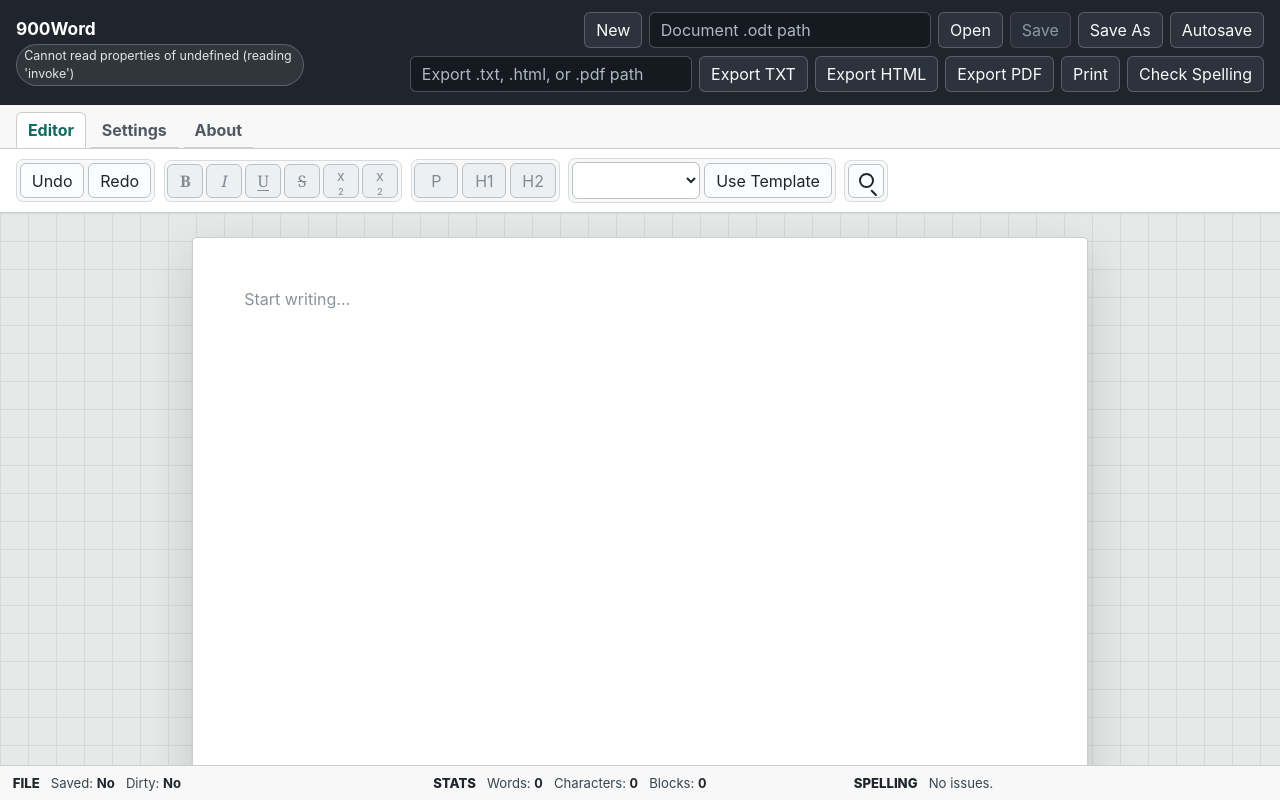
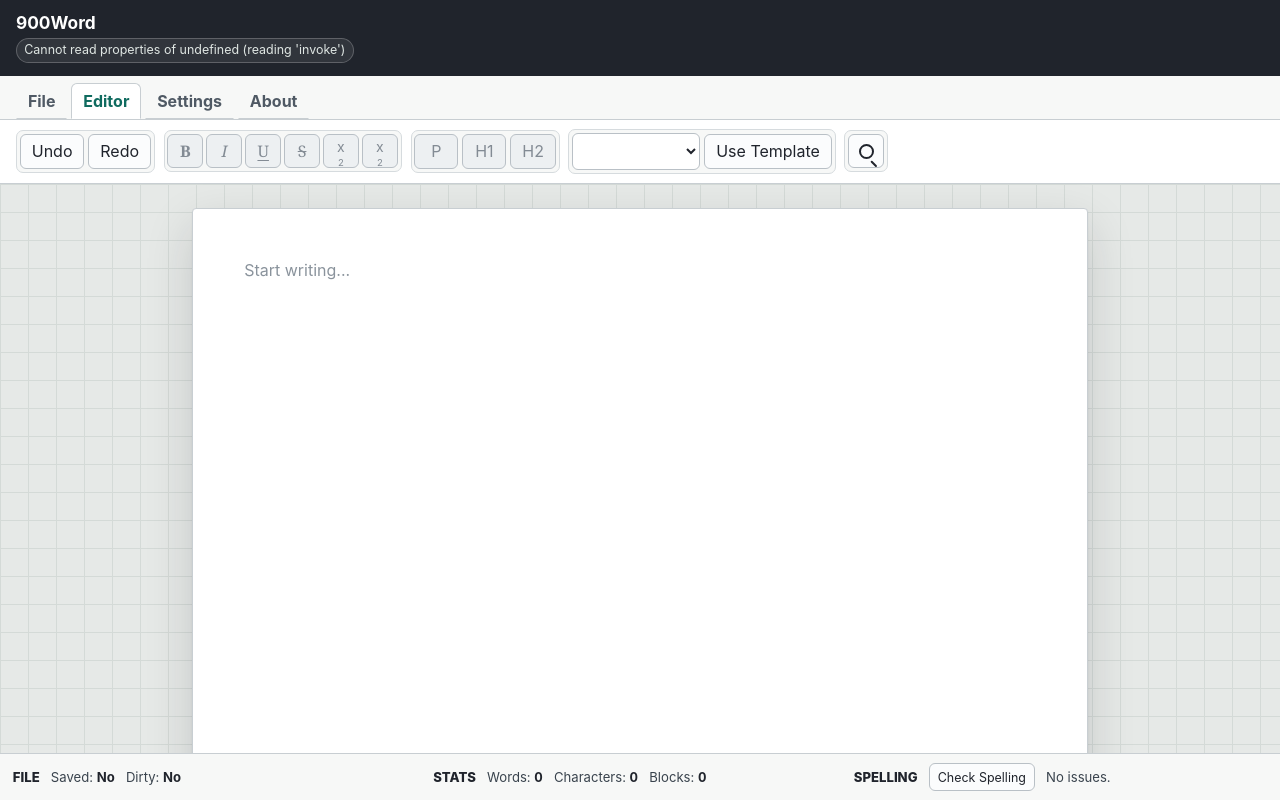
Before and after one commit to 900Labs/900Word, a Svelte app in the folder apps/desktop/: page / in a window 1280 px wide. Built offline with nearby package versions, Linux system fonts and the light colour scheme.

Commit message:
feat: move document actions into file menu

```diff
--- a/apps/desktop/src/App.svelte
+++ b/apps/desktop/src/App.svelte
@@ -117,6 +117,8 @@
   let findRanges = $state<EditorFindMatch[]>([]);
   let activeFindIndex = $state(-1);
   let findPanelOpen = $state(false);
+  let fileMenuOpen = $state(false);
+  let exportMenuOpen = $state(false);
   let dictionaries = $state<DictionaryInfo[]>([]);
   let settings = $state<Settings>({
     telemetry_enabled: false,
@@ -138,6 +140,7 @@
   let editorHost: HTMLDivElement;
   let printFrame: HTMLIFrameElement;
   let findInput = $state<HTMLInputElement | undefined>();
+  let fileMenuRoot = $state<HTMLDivElement | undefined>();
   let view: ReturnType<typeof createEditor> | undefined;
 
   async function newDocument() {
@@ -469,6 +472,35 @@
     }
   }
 
+  function closeFileMenu() {
+    fileMenuOpen = false;
+    exportMenuOpen = false;
+  }
+
+  function toggleFileMenu() {
+    fileMenuOpen = !fileMenuOpen;
+    if (!fileMenuOpen) {
+      exportMenuOpen = false;
+    }
+  }
+
+  function runFileMenuAction(action: () => void | Promise<void>) {
+    closeFileMenu();
+    Promise.resolve(action()).catch(setStatusFromError);
+  }
+
+  function selectView(viewId: ViewId) {
+    activeView = viewId;
+    closeFileMenu();
+  }
+
+  function handleWindowClick(event: MouseEvent) {
+    if (!fileMenuOpen || !(event.target instanceof Node) || fileMenuRoot?.contains(event.target)) {
+      return;
+    }
+    closeFileMenu();
+  }
+
   function replaceCurrentMatch() {
     if (!editorEditable) {
       status = tr('editorReadOnly');
@@ -526,6 +558,12 @@
   }
 
   function handleGlobalKeydown(event: KeyboardEvent) {
+    if (event.key === 'Escape' && fileMenuOpen) {
+      event.preventDefault();
+      closeFileMenu();
+      return;
+    }
+
     const mod = event.metaKey || event.ctrlKey;
     if (!mod) {
       return;
@@ -583,7 +621,7 @@
     }
 
     event.preventDefault();
-    activeView = viewOrder[next];
+    selectView(viewOrder[next]);
     queueMicrotask(() => document.getElementById(`${activeView}-tab`)?.focus());
   }
 
@@ -608,12 +646,14 @@
 
   onMount(() => {
     window.addEventListener('keydown', handleGlobalKeydown);
+    window.addEventListener('click', handleWindowClick);
     Promise.all([newDocument(), loadShellState()]).catch((error: unknown) => {
       status = error instanceof Error ? error.message : String(error);
     });
 
     return () => {
       window.removeEventListener('keydown', handleGlobalKeydown);
+      window.removeEventListener('click', handleWindowClick);
       view?.destroy();
     };
   });
@@ -629,33 +669,94 @@
       <h1>{title}</h1>
       <p>{status}</p>
     </div>
-    <nav aria-label={tr('documentActions')}>
-      <button type="button" onclick={newDocument}>{tr('new')}</button>
+  </header>
+
+  <nav class="menu-strip" aria-label={tr('mainMenu')}>
+    <div bind:this={fileMenuRoot} class="file-menu">
+      <button
+        aria-expanded={fileMenuOpen}
+        aria-haspopup="menu"
+        class="menu-button"
+        type="button"
+        onclick={toggleFileMenu}
+      >
+        {tr('file')}
+      </button>
+      {#if fileMenuOpen}
+        <div class="file-menu-popover" role="menu" aria-label={tr('file')}>
+          <button role="menuitem" type="button" onclick={() => runFileMenuAction(newDocument)}>{tr('new')}</button>
+
+          <div class="menu-field" role="none">
+            <label for="file-menu-odt-path">{tr('odtPath')}</label>
             <input
+              id="file-menu-odt-path"
               aria-label={tr('odtPath')}
               bind:value={filePathInput}
-        class="path-input"
               placeholder={tr('odtPathPlaceholder')}
               type="text"
             />
-      <button type="button" onclick={openDocumentFromPath}>{tr('open')}</button>
-      <button disabled={!fileState.has_current_path} type="button" onclick={saveCurrentDocument}>{tr('save')}</button>
-      <button type="button" onclick={saveDocumentAsPath}>{tr('saveAs')}</button>
-      <button type="button" onclick={autosaveDocument}>{tr('autosave')}</button>
+            <button role="menuitem" type="button" onclick={() => runFileMenuAction(openDocumentFromPath)}>
+              {tr('open')}
+            </button>
+          </div>
+
+          <div class="menu-separator" role="separator"></div>
+
+          <button
+            disabled={!fileState.has_current_path}
+            role="menuitem"
+            type="button"
+            onclick={() => runFileMenuAction(saveCurrentDocument)}
+          >
+            {tr('save')}
+          </button>
+          <button role="menuitem" type="button" onclick={() => runFileMenuAction(saveDocumentAsPath)}>
+            {tr('saveAs')}
+          </button>
+          <button role="menuitem" type="button" onclick={() => runFileMenuAction(autosaveDocument)}>
+            {tr('autosave')}
+          </button>
+
+          <div class="menu-separator" role="separator"></div>
+
+          <button
+            aria-expanded={exportMenuOpen}
+            aria-haspopup="menu"
+            class="submenu-trigger"
+            role="menuitem"
+            type="button"
+            onclick={() => (exportMenuOpen = !exportMenuOpen)}
+          >
+            {tr('export')}
+          </button>
+          {#if exportMenuOpen}
+            <div class="file-submenu-panel" role="menu" aria-label={tr('export')}>
+              <label for="file-menu-export-path">{tr('exportPath')}</label>
               <input
+                id="file-menu-export-path"
                 aria-label={tr('exportPath')}
                 bind:value={exportPathInput}
-        class="path-input"
                 placeholder={tr('exportPathPlaceholder')}
                 type="text"
               />
-      <button type="button" onclick={exportText}>{tr('exportTxt')}</button>
-      <button type="button" onclick={exportHtml}>{tr('exportHtml')}</button>
-      <button type="button" onclick={exportPdf}>{tr('exportPdf')}</button>
-      <button type="button" onclick={printDocument}>{tr('print')}</button>
-      <button type="button" onclick={checkSpelling}>{tr('checkSpelling')}</button>
-    </nav>
-  </header>
+              <button role="menuitem" type="button" onclick={() => runFileMenuAction(exportText)}>
+                {tr('txt')}
+              </button>
+              <button role="menuitem" type="button" onclick={() => runFileMenuAction(exportHtml)}>
+                {tr('html')}
+              </button>
+              <button role="menuitem" type="button" onclick={() => runFileMenuAction(exportPdf)}>
+                {tr('pdf')}
+              </button>
+            </div>
+          {/if}
+
+          <button role="menuitem" type="button" onclick={() => runFileMenuAction(printDocument)}>
+            {tr('print')}
+          </button>
+        </div>
+      {/if}
+    </div>
 
     <div class="view-tabs" role="tablist" aria-label={tr('workspaceViews')}>
       <button
@@ -665,7 +766,7 @@
         onkeydown={(event) => handleViewTabKeydown(event, 'editor')}
         role="tab"
         type="button"
-      onclick={() => (activeView = 'editor')}
+        onclick={() => selectView('editor')}
       >
         {tr('editor')}
       </button>
@@ -676,7 +777,7 @@
         onkeydown={(event) => handleViewTabKeydown(event, 'settings')}
         role="tab"
         type="button"
-      onclick={() => (activeView = 'settings')}
+        onclick={() => selectView('settings')}
       >
         {tr('settings')}
       </button>
@@ -687,11 +788,12 @@
         onkeydown={(event) => handleViewTabKeydown(event, 'about')}
         role="tab"
         type="button"
-      onclick={() => (activeView = 'about')}
+        onclick={() => selectView('about')}
       >
         {tr('about')}
       </button>
     </div>
+  </nav>
 
   <section class="command-bar" aria-label={tr('editingToolbar')}>
     <div class="tool-group" role="group" aria-label={tr('history')}>
@@ -1043,6 +1145,7 @@
     </div>
     <div class="bottom-group">
       <span class="bottom-label">{tr('spelling')}</span>
+      <button class="bottom-action" type="button" onclick={checkSpelling}>{tr('checkSpelling')}</button>
       {#if spellIssues.length === 0}
         <span>{tr('noIssues')}</span>
       {:else}
--- a/apps/desktop/src/app.css
+++ b/apps/desktop/src/app.css
@@ -88,7 +88,7 @@ select:focus-visible {
 
 .topbar {
   display: grid;
-  grid-template-columns: minmax(12rem, 18rem) 1fr;
+  grid-template-columns: minmax(0, 1fr);
   gap: 1rem;
   align-items: center;
   padding: 0.75rem 1rem;
@@ -121,47 +121,10 @@ select:focus-visible {
   line-height: 1.45;
 }
 
-.topbar nav {
-  display: flex;
-  flex-wrap: wrap;
-  justify-content: flex-end;
-  gap: 0.45rem;
-}
-
-.topbar button {
-  border-color: rgba(255, 255, 255, 0.22);
-  background: #2c333d;
-  color: #f7faf8;
-}
-
-.topbar button:hover:not(:disabled) {
-  border-color: #8cc4ba;
-  background: #34414a;
-}
-
-.topbar button:disabled {
-  border-color: rgba(255, 255, 255, 0.12);
-  background: #29303a;
-  color: #8e979f;
-}
-
-.path-input {
-  width: clamp(12rem, 22vw, 19rem);
-  min-width: 0;
-  border: 1px solid rgba(255, 255, 255, 0.24);
-  border-radius: 6px;
-  background: #151a21;
-  color: #ffffff;
-  padding: 0.45rem 0.65rem;
-}
-
-.path-input::placeholder {
-  color: #aeb8bf;
-}
-
-.view-tabs {
+.menu-strip {
   display: flex;
   align-items: end;
+  flex-wrap: wrap;
   gap: 0.25rem;
   min-height: 43px;
   padding: 0.45rem 1rem 0;
@@ -169,7 +132,19 @@ select:focus-visible {
   background: #f7f8f7;
 }
 
-.view-tabs button {
+.file-menu {
+  position: relative;
+}
+
+.view-tabs {
+  display: flex;
+  align-items: end;
+  flex-wrap: wrap;
+  gap: 0.25rem;
+}
+
+.view-tabs button,
+.menu-button {
   min-height: 36px;
   border-color: transparent;
   border-bottom-color: #c8ced2;
@@ -179,11 +154,92 @@ select:focus-visible {
   font-weight: 650;
 }
 
-.view-tabs button[aria-selected="true"] {
+.view-tabs button[aria-selected="true"],
+.menu-button[aria-expanded="true"] {
   border-color: #c8ced2;
   border-bottom-color: #ffffff;
   background: #ffffff;
   color: #0f6b5f;
+}
+
+.file-menu-popover {
+  position: absolute;
+  top: calc(100% + 0.35rem);
+  left: 0;
+  z-index: 30;
+  width: min(24rem, calc(100vw - 2rem));
+  display: grid;
+  gap: 0.42rem;
+  padding: 0.6rem;
+  border: 1px solid #c8ced2;
+  border-radius: 7px;
+  background: #ffffff;
+  box-shadow: 0 18px 44px rgba(22, 27, 34, 0.18);
+}
+
+.file-menu-popover button {
+  width: 100%;
+  display: flex;
+  align-items: center;
+  justify-content: flex-start;
+  text-align: left;
+}
+
+.menu-field,
+.file-submenu-panel {
+  display: grid;
+  gap: 0.38rem;
+  padding: 0.45rem;
+  border: 1px solid #d6dbde;
+  border-radius: 6px;
+  background: #f7f8f7;
+}
+
+.menu-field label,
+.file-submenu-panel label {
+  color: #4b5560;
+  font-size: 0.78rem;
+  font-weight: 800;
+  text-transform: uppercase;
+}
+
+.menu-field input,
+.file-submenu-panel input {
+  width: 100%;
+  min-width: 0;
+  min-height: 34px;
+  border: 1px solid #b9c0c6;
+  border-radius: 6px;
+  background: #ffffff;
+  color: #20242c;
+  padding: 0.4rem 0.55rem;
+}
+
+.menu-separator {
+  height: 1px;
+  margin: 0.12rem 0;
+  background: #d6dbde;
+}
+
+.submenu-trigger {
+  position: relative;
+  padding-right: 1.8rem;
+}
+
+.submenu-trigger::after {
+  position: absolute;
+  right: 0.7rem;
+  content: ">";
+  color: #66717b;
+}
+
+.submenu-trigger[aria-expanded="true"] {
+  border-color: #0f6b5f;
+  background: #e8f1ef;
+}
+
+.file-submenu-panel {
+  margin-left: 0.75rem;
 }
 
 .command-bar {
@@ -629,6 +685,12 @@ select:focus-visible {
   font-variant-numeric: tabular-nums;
 }
 
+.bottom-action {
+  min-height: 28px;
+  padding: 0.25rem 0.5rem;
+  font-size: 0.78rem;
+}
+
 .print-frame {
   position: fixed;
   width: 1px;
@@ -646,6 +708,10 @@ select:focus-visible {
 
 .high-contrast .topbar,
 .high-contrast .command-bar,
+.high-contrast .menu-strip,
+.high-contrast .file-menu-popover,
+.high-contrast .menu-field,
+.high-contrast .file-submenu-panel,
 .high-contrast .view-tabs,
 .high-contrast .tool-group,
 .high-contrast .editor-host,
@@ -670,17 +736,22 @@ select:focus-visible {
   .topbar {
     grid-template-columns: 1fr;
   }
-
-  .topbar nav {
-    justify-content: flex-start;
-  }
-
-  .path-input {
-    width: min(100%, 18rem);
-  }
 }
 
 @media (max-width: 760px) {
+  .menu-strip {
+    align-items: stretch;
+  }
+
+  .file-menu,
+  .view-tabs {
+    flex: 1 1 100%;
+  }
+
+  .file-menu-popover {
+    width: min(24rem, calc(100vw - 2rem));
+  }
+
   .command-bar {
     align-items: stretch;
   }
--- a/apps/desktop/src/lib/i18n.ts
+++ b/apps/desktop/src/lib/i18n.ts
@@ -26,6 +26,7 @@ export type UiStringKey =
   | 'editor'
   | 'editorReadOnly'
   | 'editingToolbar'
+  | 'export'
   | 'exportHtml'
   | 'exportHtmlPrepared'
   | 'exportHtmlSaved'
@@ -46,6 +47,7 @@ export type UiStringKey =
   | 'headingUnchanged'
   | 'height'
   | 'highContrast'
+  | 'html'
   | 'history'
   | 'italic'
   | 'language'
@@ -56,6 +58,7 @@ export type UiStringKey =
   | 'matchesReplaced'
   | 'markToggled'
   | 'markUnavailable'
+  | 'mainMenu'
   | 'new'
   | 'next'
   | 'noIssues'
@@ -72,6 +75,7 @@ export type UiStringKey =
   | 'paragraphApplied'
   | 'paragraphUnchanged'
   | 'pageSetupUpdated'
+  | 'pdf'
   | 'previous'
   | 'print'
   | 'printFrame'
@@ -108,6 +112,7 @@ export type UiStringKey =
   | 'templates'
   | 'textFormatting'
   | 'top'
+  | 'txt'
   | 'uiLocale'
   | 'underline'
   | 'undo'
@@ -156,6 +161,7 @@ const english: UiStrings = {
   editor: 'Editor',
   editorReadOnly: 'Editor is read-only',
   editingToolbar: 'Editing toolbar',
+  export: 'Export',
   exportHtml: 'Export HTML',
   exportHtmlPrepared: 'HTML export prepared ({characters} characters)',
   exportHtmlSaved: 'HTML export written ({bytes} bytes)',
@@ -176,6 +182,7 @@ const english: UiStrings = {
   headingUnchanged: 'Heading {level} unchanged',
   height: 'Height',
   highContrast: 'High contrast',
+  html: 'HTML',
   history: 'History',
   italic: 'Italic',
   language: 'Language',
@@ -186,6 +193,7 @@ const english: UiStrings = {
   matchesReplaced: '{count} match(es) replaced',
   markToggled: '{label} toggled',
   markUnavailable: '{label} unavailable',
+  mainMenu: 'Main menu',
   new: 'New',
   next: 'Next',
   no: 'No',
@@ -202,6 +210,7 @@ const english: UiStrings = {
   paragraphApplied: 'Paragraph applied',
   paragraphUnchanged: 'Paragraph unchanged',
   pageSetupUpdated: 'Page setup updated',
+  pdf: 'PDF',
   previous: 'Prev',
   print: 'Print',
   printFrame: 'Print document',
@@ -219,7 +228,7 @@ const english: UiStrings = {
   replaceAll: 'All',
   right: 'Right',
   save: 'Save',
-  saveAs: 'Save As',
+  saveAs: 'Save As...',
   saveSettings: 'Save Settings',
   saved: 'Saved',
   settings: 'Settings',
@@ -238,6 +247,7 @@ const english: UiStrings = {
   templates: 'Templates',
   textFormatting: 'Text formatting',
   top: 'Top',
+  txt: 'TXT',
   uiLocale: 'UI language',
   underline: 'Underline',
   undo: 'Undo',
@@ -276,6 +286,7 @@ const spanish: Partial<UiStrings> = {
   editor: 'Editor',
   editorReadOnly: 'El editor es de solo lectura',
   editingToolbar: 'Barra de edicion',
+  export: 'Exportar',
   exportHtmlPrepared: 'Exportacion HTML preparada ({characters} caracteres)',
   exportHtmlSaved: 'Exportacion HTML escrita ({bytes} bytes)',
   exportPath: 'Ruta de exportacion',
@@ -289,10 +300,12 @@ const spanish: Partial<UiStrings> = {
   findAndReplace: 'Buscar y reemplazar',
   height: 'Alto',
   highContrast: 'Alto contraste',
+  html: 'HTML',
   italic: 'Cursiva',
   language: 'Idioma',
   left: 'Izquierda',
   license: 'Licencia',
+  mainMenu: 'Menu principal',
   new: 'Nuevo',
   next: 'Siguiente',
   noIssues: 'Sin problemas.',
@@ -304,6 +317,7 @@ const spanish: Partial<UiStrings> = {
   open: 'Abrir',
   page: 'Pagina',
   pageSetupUpdated: 'Pagina actualizada',
+  pdf: 'PDF',
   print: 'Imprimir',
   printPrepared: 'Vista de impresion preparada',
   ready: 'Listo',
@@ -315,7 +329,7 @@ const spanish: Partial<UiStrings> = {
   replace: 'Reemplazar',
   right: 'Derecha',
   save: 'Guardar',
-  saveAs: 'Guardar como',
+  saveAs: 'Guardar como...',
   saveSettings: 'Guardar ajustes',
   saved: 'Guardado',
   settings: 'Ajustes',
@@ -329,6 +343,7 @@ const spanish: Partial<UiStrings> = {
   templateLoaded: 'Plantilla cargada',
   templates: 'Plantillas',
   top: 'Superior',
+  txt: 'TXT',
   uiLocale: 'Idioma de interfaz',
   underline: 'Subrayado',
   undo: 'Deshacer',
```
Lines whose indentation alone changed are shown as unchanged.
